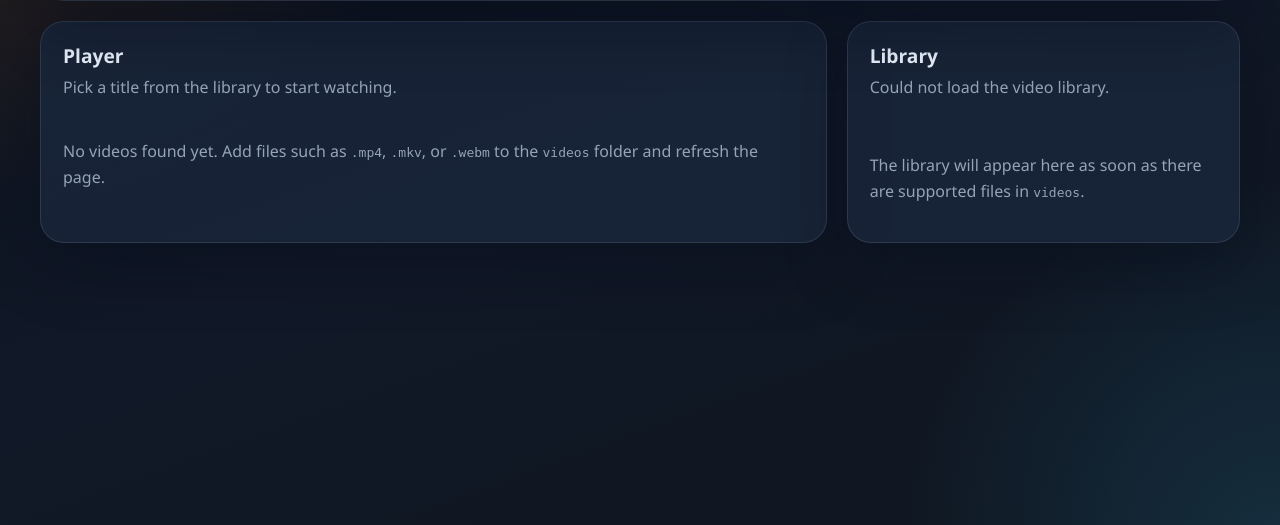
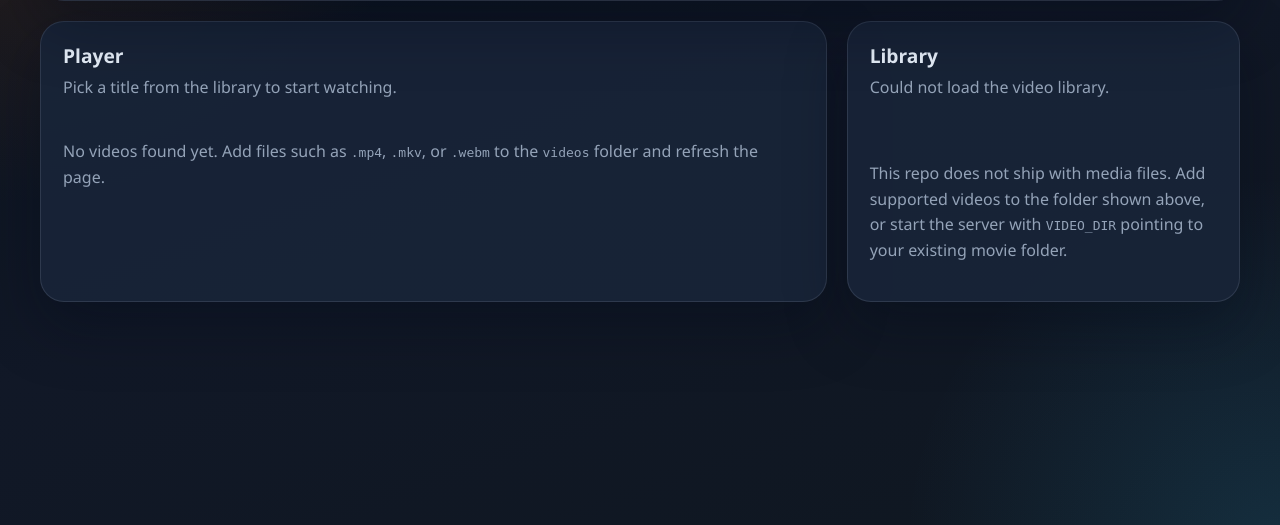
Before and after one commit to robinmaker123-ai/videoserver, a Python web app: template templates/index.html in a window 1280 px wide. Shown: the part 247-772 px from the top of the page. Run offline with Jinja, Linux system fonts and the light colour scheme; the template is opened without the code that fills it, so the values that code supplies are empty.

Commit message:
Clarify local video setup

```diff
--- a/templates/index.html
+++ b/templates/index.html
@@ -243,6 +243,13 @@
       line-height: 1.6;
     }
 
+    .source-path {
+      margin: 8px 22px 0;
+      color: var(--muted);
+      font-size: 0.92rem;
+      overflow-wrap: anywhere;
+    }
+
     .note {
       margin-top: 12px;
       color: var(--muted);
@@ -318,9 +325,12 @@
           <p id="library-count">Loading your local library...</p>
         </div>
 
+        <p class="source-path" id="source-path"></p>
+
         <div class="library" id="library"></div>
         <p class="empty-state hidden" id="library-empty">
-          The library will appear here as soon as there are supported files in <code>videos</code>.
+          This repo does not ship with media files. Add supported videos to the folder shown above, or start the server with
+          <code>VIDEO_DIR</code> pointing to your existing movie folder.
         </p>
       </aside>
     </main>
@@ -339,6 +349,7 @@
     const library = document.getElementById("library");
     const libraryCount = document.getElementById("library-count");
     const libraryEmpty = document.getElementById("library-empty");
+    const sourcePath = document.getElementById("source-path");
 
     let currentButtons = [];
 
@@ -383,9 +394,10 @@
       }
     }
 
-    function renderLibrary(videos) {
+    function renderLibrary(videos, videoDir) {
       library.innerHTML = "";
       currentButtons = [];
+      sourcePath.textContent = videoDir ? `Source folder: ${videoDir}` : "";
 
       if (!videos.length) {
         libraryCount.textContent = "0 videos detected.";
@@ -436,10 +448,11 @@
         }
 
         const data = await response.json();
-        renderLibrary(data.videos || []);
+        renderLibrary(data.videos || [], data.video_dir || "");
       } catch (error) {
         library.innerHTML = "";
         libraryCount.textContent = "Could not load the video library.";
+        sourcePath.textContent = "";
         libraryEmpty.classList.remove("hidden");
         playerShell.classList.add("hidden");
         playerEmpty.classList.remove("hidden");
```
Also changed, not shown: server.py (+18 -4 lines), README.md, 2 other files.
